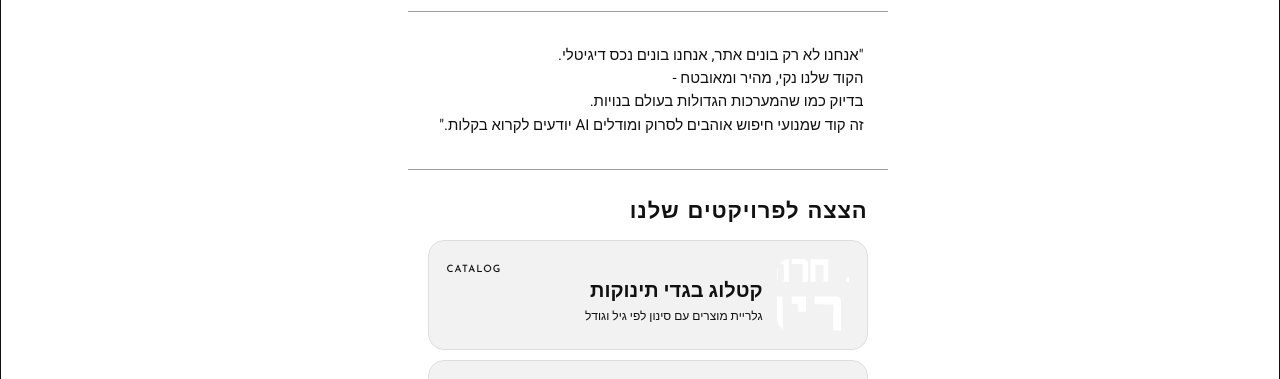
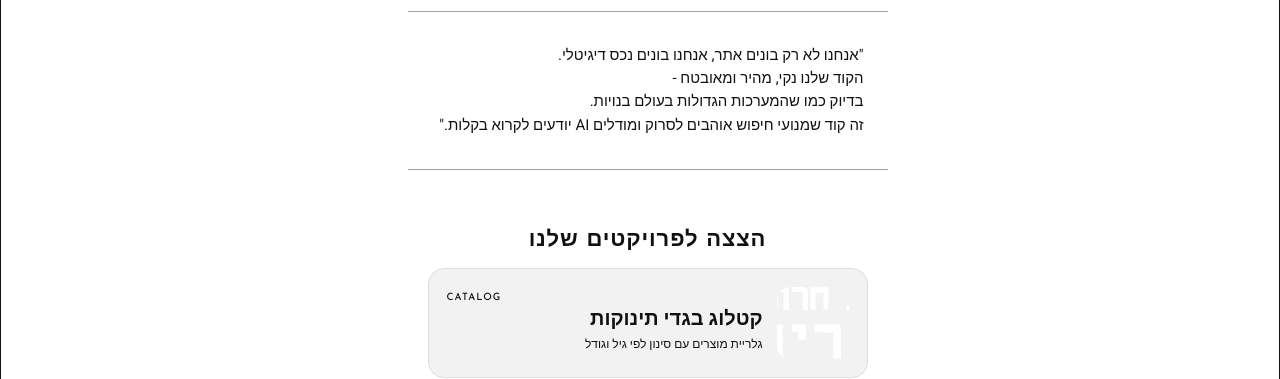
Before and after one commit to levynchi/levynchi, a Django app: page / in a window 1280 px wide. Shown: the part 1247-1626 px from the top of the page. Run offline with Django 5.2, Linux system fonts and the light colour scheme.

Commit message:
Center portfolio section title and add top padding
Co-authored-by: Cursor <cursoragent@cursor.com>

```diff
--- a/static/css/personal_links.css
+++ b/static/css/personal_links.css
@@ -417,7 +417,8 @@ body {
   font-size: 22px;
   font-weight: 600;
   letter-spacing: 0.04em;
-  text-align: right;
+  text-align: center;
+  padding-top: 28px;
   margin-bottom: 16px;
   color: var(--text);
 }
```
